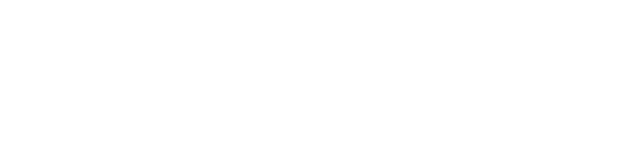
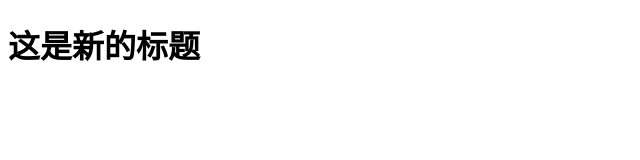
Before and after one commit to Hickey-bule-chips/Test1, a plain HTML site: page index.html in a window 1280 px wide. Shown: the whole page, without its empty margins (0-640 px from the left). Drawn offline with Linux system fonts and the light colour scheme.

Commit message:
Add a new h1

```diff
--- a/index.html
+++ b/index.html
@@ -5,5 +5,7 @@
     <meta name="viewport" content="width=device-width, initial-scale=1.0" />
     <title>Document</title>
   </head>
-  <body></body>
+  <body>
+    <h1>这是新的标题</h1>
+  </body>
 </html>
```
